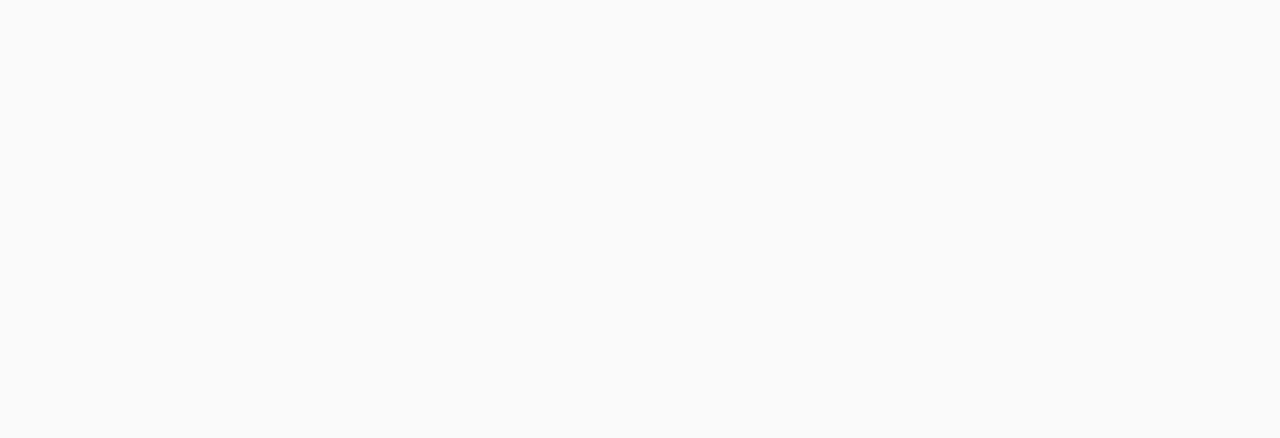
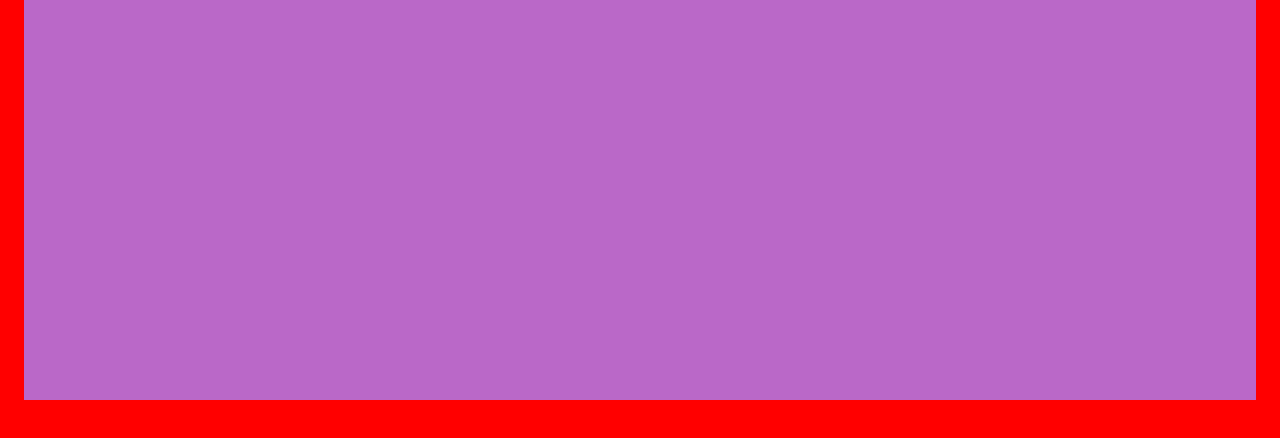
Before and after one commit to nolastemgarden/nolastemgarden.github.io_deprecated, a React (Create React App) app: page / in a window 1280 px wide. Shown: the top 438 px of the page. Built offline with nearby package versions, Linux system fonts and the light colour scheme.

Commit message:
Add Box sot styling utilities

```diff
--- a/src/App.js
+++ b/src/App.js
@@ -30,8 +30,12 @@ const theme = createMuiTheme({
 
 const useStyles = makeStyles((theme) => ({
     app: {
-        // backgroundColor: theme.primary,
+        backgroundColor: 'red',
         minHeight: '100vh',
+
+    },
+    box: {
+        minHeight: '50vh',
 
     },
 }));
@@ -53,7 +57,12 @@ export default function App() {
                     maxWidth="lg"
                     fixed={true}
                 >
-
+                    <Box
+                        className={classes.box}
+                        maxWidth="lg"
+                        bgcolor="primary.light"
+                    >
+                    </Box>
 
                 </Container>
 
```
